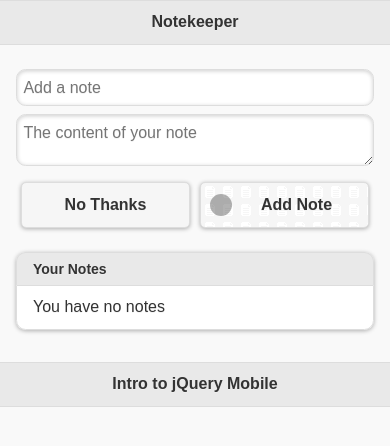
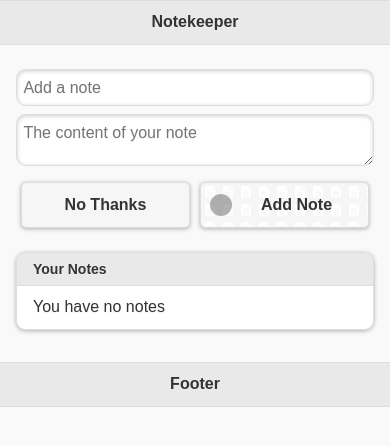
Before and after one commit to osoco/planning-poker-mobile, a plain HTML site: page www/index.html in a window 390 px wide. Drawn offline with Linux system fonts and the light colour scheme; some packages are replaced by stand-ins of ours.

Commit message:
Change footer

```diff
--- a/www/index.html
+++ b/www/index.html
@@ -60,7 +60,7 @@
 		</div>
 
 		<div data-role="footer" class="footer-docs">
-			<h5>Intro to jQuery Mobile</h5>
+			<h5>Footer</h5>
 		</div>
 	</div>
 
```
